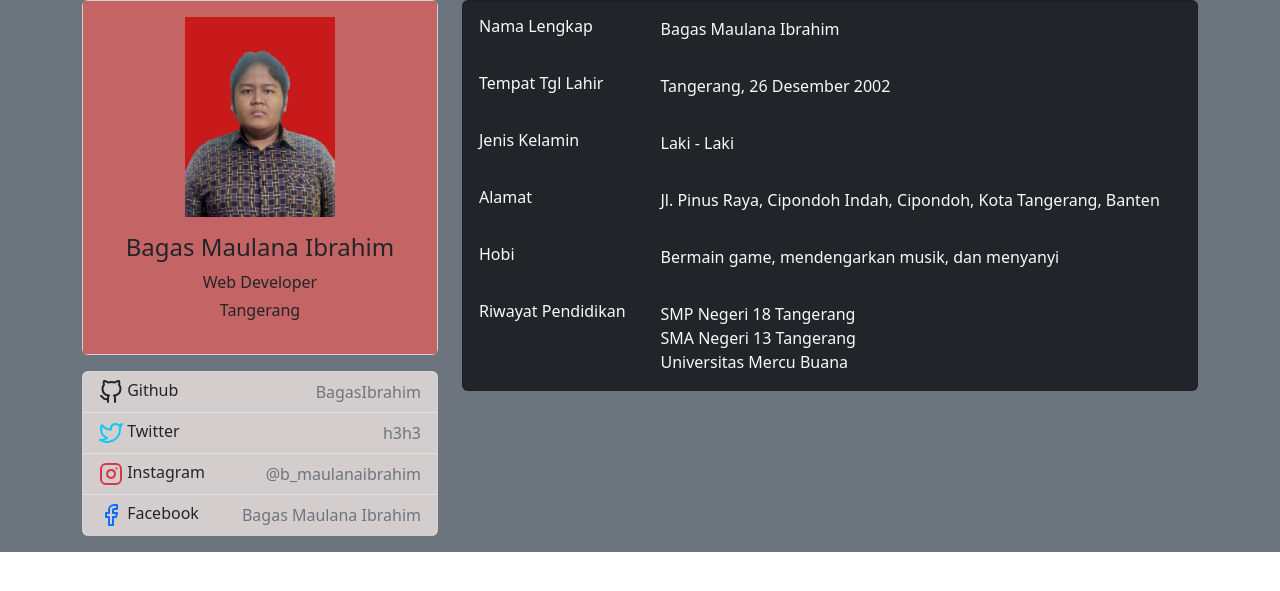
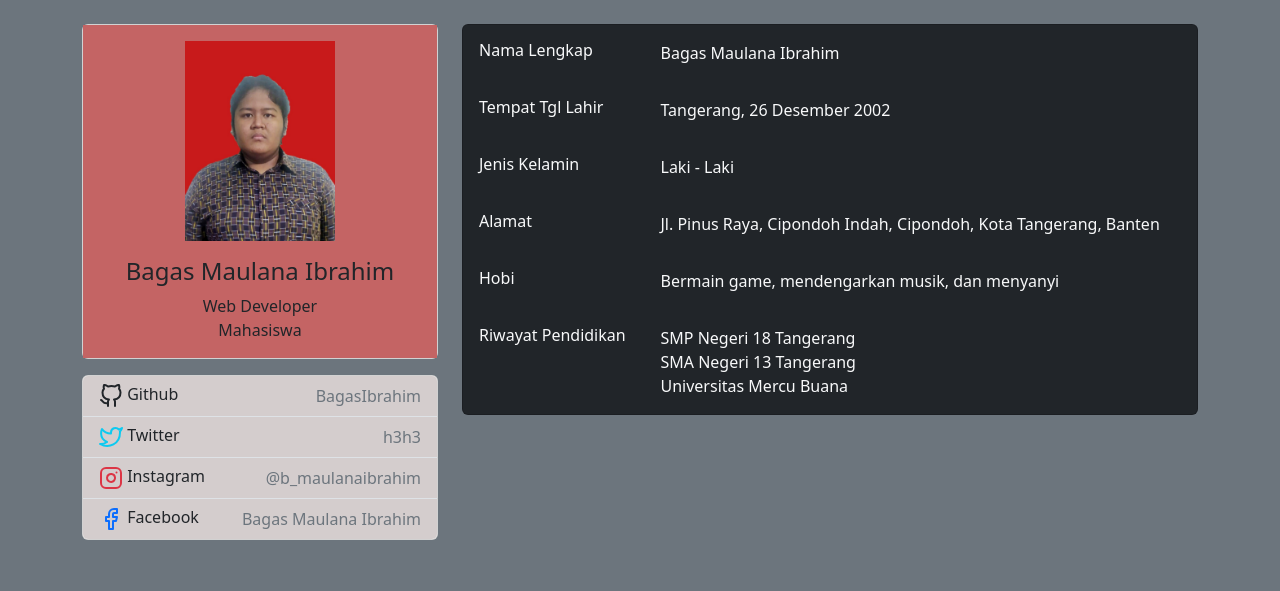
Before and after one commit to BagasIbrahim/-FSWD1--arkatama-php, a PHP site: page /pages/biodata.php in a window 1280 px wide. Shown: the top 591 px of the page. Run offline with PHP 8.4, Linux system fonts and the light colour scheme.

Commit message:
[FIX] memperbaiki codingan

```diff
--- a/pages/biodata.php
+++ b/pages/biodata.php
@@ -1,18 +1,31 @@
+<!DOCTYPE html>
+<html lang="en">
+
+<head>
+    <meta charset="UTF-8">
+    <meta http-equiv="X-UA-Compatible" content="IE=edge">
+    <meta name="viewport" content="width=device-width, initial-scale=1.0">
+    <title>Biodata Diri</title>
     <link rel="stylesheet" href="../assets/bootstrap/css/bootstrap.css" />
+</head>
 
-<div class="content-wrapper bg-secondary">
+<body class="bg-secondary">
+    <div class="content-wrapper">
         <div class="container">
             <div class="main-body">
                 <div class="row gutters-sm">
-                <div class="col-md-4 mb-3">
+                    <div class="col-md-4 mb-4 mt-4">
                         <div class="card">
                             <div class="card-body" style="background-color: #c46464">
                                 <div class="d-flex flex-column align-items-center text-center">
                                     <img src="../assets/images/saya.jpg" alt="Admin" width="150">
                                     <div class="mt-3">
                                         <h4>Bagas Maulana Ibrahim</h4>
-                                    <p class="mb-1">Web Developer</p>
-                                    <p class="font-size-sm">Tangerang </p>
+                                        <?php echo "Web Developer";
+                                        echo "<br>";
+                                        echo "Mahasiswa";
+                                        ?>
+
                                     </div>
                                 </div>
                             </div>
@@ -49,7 +62,7 @@
                         </div>
                     </div>
                     <div class="col-md-8">
-                    <div class="card mb-3 bg-dark">
+                        <div class="card mb-3 bg-dark mb-4 mt-4">
                             <div class="card-body">
                                 <div class="row">
                                     <div class="col-sm-3">
@@ -115,3 +128,6 @@
             </div>
         </div>
     </div>
+</body>
+
+</html>
```
Lines whose indentation alone changed are shown as unchanged.
